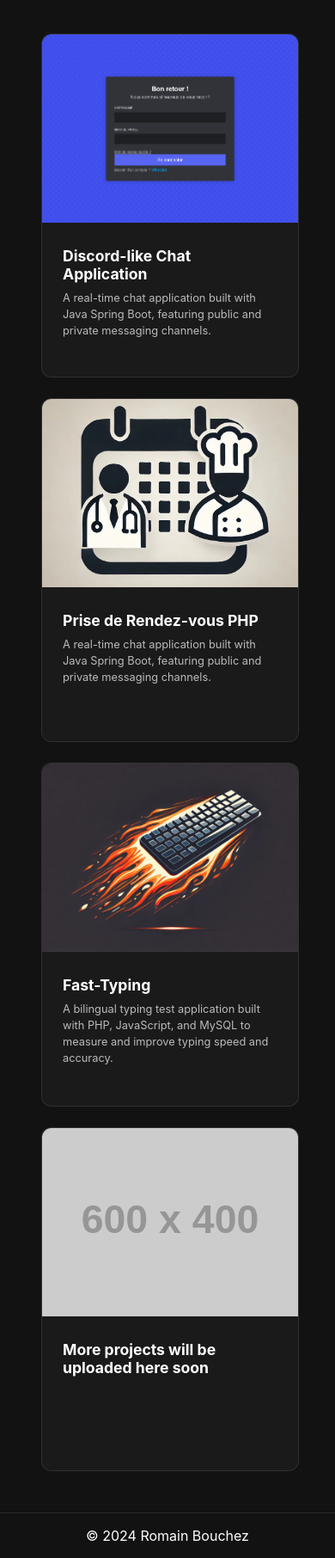
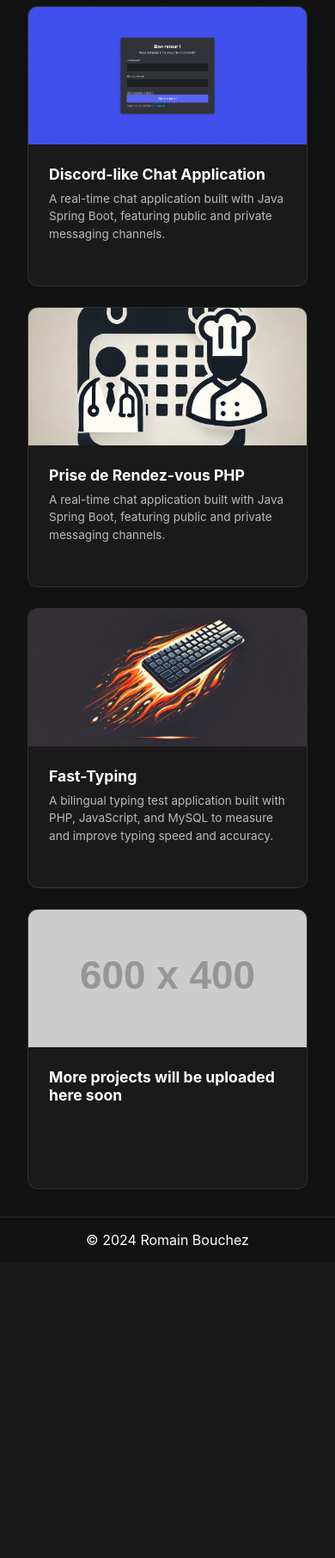
Before and after one commit to RomainBouchez/Portfolio, a PHP site: page /projects.html in a window 390 px wide. Shown: the part 89-1901 px from the top of the page at 86% size. After the commit the page ends 1538 px from the top, so only its background shows below. Run offline with PHP 8.4, Linux system fonts and the light colour scheme; grey boxes labelled with a size stand in for pictures from a placeholder-image service; some libraries are stand-ins or nearby versions.

Commit message:
Refactor CSS for improved layout and responsiveness, including adjustments to grid columns, item heights, and mobile styles.

```diff
--- a/portfolio-website/css/index.css
+++ b/portfolio-website/css/index.css
@@ -84,6 +84,7 @@
 
     .brand-name {
         font-size: 40vw;
+        letter-spacing: normal;
     }
 }
 
--- a/portfolio-website/css/project.css
+++ b/portfolio-website/css/project.css
@@ -5,11 +5,12 @@
 
 .portfolio-grid {
     display: grid;
-    grid-template-columns: repeat(auto-fit, minmax(300px, 1fr));
+    grid-template-columns: repeat(auto-fit, minmax(280px, 1fr));
     gap: 2rem;
     max-width: 1400px;
     margin: 0 auto;
     justify-items: center; /* Center the items horizontally */
+    padding: 0 1rem;
 }
 
 .portfolio-item {
@@ -19,11 +20,13 @@
     background: #1a1a1a;
     border: 1px solid rgba(255, 255, 255, 0.1);
     transition: all 0.4s ease;
-    aspect-ratio: 4/5;
     cursor: pointer;
     transform-origin: center;
-    max-height: 400px;
-    width: 100%; /* Ensure it takes full width up to the max-width */
+    width: 100%;
+    /* Use min-height instead of aspect-ratio and max-height */
+    min-height: 360px;
+    display: flex;
+    flex-direction: column;
 }
 
 .portfolio-item:hover {
@@ -34,7 +37,7 @@
 
 .portfolio-item img {
     width: 100%;
-    height: 55%;
+    height: 200px; /* Fixed height for consistency */
     object-fit: cover;
     transition: transform 0.4s ease;
 }
@@ -50,8 +53,7 @@
         rgba(26, 26, 26, 0.8),
         rgba(26, 26, 26, 1)
     );
-    height: 45%; /* Définir une hauteur fixe pour la zone de texte */
-    overflow-y: auto; /* Ajouter un défilement si le texte est trop long */
+    flex-grow: 1; /* Allow it to expand to fill remaining space */
     display: flex;
     flex-direction: column;
 }
@@ -631,6 +659,16 @@
 
 /* Improve mobile display */
 @media (max-width: 768px) {
+    .main-content {
+        padding-top: calc(80px + 1rem);
+        padding-left: 1rem;
+        padding-right: 1rem;
+    }
+
+    .portfolio-grid {
+        gap: 1.5rem;
+    }
+
     .project-title {
         font-size: 2rem;
     }
@@ -709,10 +746,31 @@
     .tech-badges {
         gap: 0.3rem; /* Less gap on mobile */
     }
+
+    .portfolio-item {
+        min-height: 320px; /* Height for mobile */
+    }
+
+    .portfolio-item img {
+        height: 180px; /* Smaller images on mobile */
+    }
 }
 
 /* Fix for very small screens */
 @media (max-width: 480px) {
+    .portfolio-grid {
+        grid-template-columns: 1fr; /* Single column on very small screens */
+    }
+
+    .portfolio-item {
+        min-height: 300px;
+        max-width: 100%; /* Ensure full width */
+    }
+
+    .portfolio-item img {
+        height: 160px; /* Even smaller images on very small screens */
+    }
+
     .project-title {
         font-size: 1.5rem; /* Even smaller title on very small screens */
     }
@@ -747,6 +805,14 @@
     .feature-icon {
         font-size: 2rem; /* Smaller feature icons */
     }
+
+    .portfolio-item-info h2 {
+        font-size: 1.1rem;
+    }
+
+    .portfolio-item-info p {
+        font-size: 0.85rem;
+    }
 }
 
 
@@ -767,23 +831,17 @@ footer {
     }
 }
 
-@media (max-width: 768px) {
-    .portfolio-grid {
-        gap: 1.5rem;
+/* Hamburger menu improvements */
+@media (max-width: 860px) {
+    .nav-links {
+        padding-top: 100px; /* More space at the top */
     }
 
-    .portfolio-item {
-        aspect-ratio: 2/3;
-        max-width: 100%; /* Allow full width on smaller screens */
+    .nav-links a {
+        margin-bottom: 0.8rem; /* Add space between links */
+    }
+
+    .hamburger {
+        z-index: 1002; /* Ensure the hamburger is always on top */
     }
 }
-
-@media (max-width: 480px) {
-    .portfolio-item-info h2 {
-        font-size: 1.1rem;
-    }
-
-    .portfolio-item-info p {
-        font-size: 0.8rem;
-    }
-}
```
Also changed, not shown: other parts of portfolio-website/css/project.css (+40 -17 lines).
